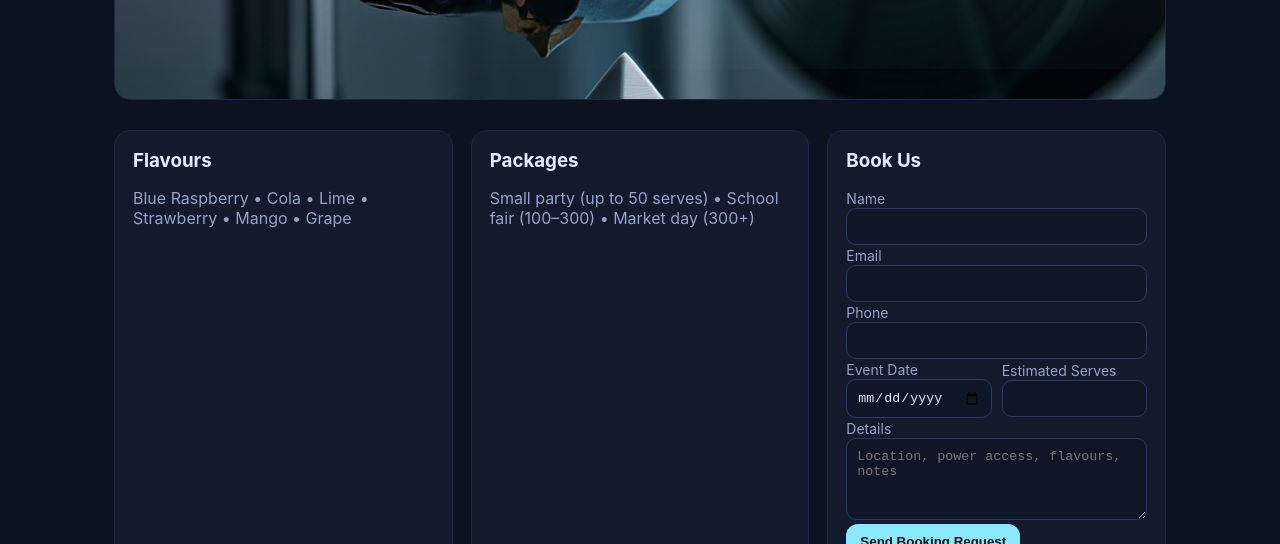
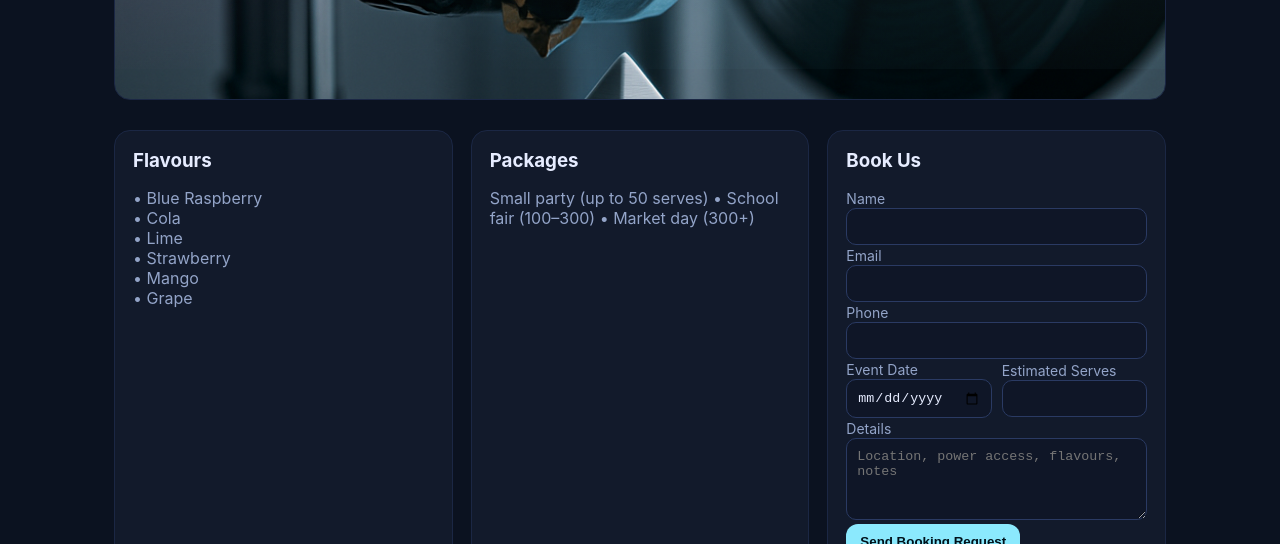
Before and after one commit to i3u5hy/nutt-house, a plain HTML site: page slushies.html in a window 1280 px wide. Shown: the part 256-800 px from the top of the page. Drawn offline with Linux system fonts and the light colour scheme; files whose address does not match are found by name.

Commit message:
Update slushies.html

```diff
--- a/slushies.html
+++ b/slushies.html
@@ -5,7 +5,7 @@
 <header class="hero"><div class="inner"><div class="kicker">Events</div><h2>Creative Slushies</h2>
 <p class="subtitle">Book us for markets, fairs and parties — flavours, packages, gallery & latest posts.</p></div></header>
 <section class="grid">
-  <div class="card"><h3>Flavours</h3><p id="flavours">Blue Raspberry • Cola • Lime • Strawberry • Mango • Grape</p></div>
+  <div class="card"><h3>Flavours</h3><p id="flavours">• Blue Raspberry <br>• Cola <br>• Lime <br>• Strawberry <br>• Mango <br>• Grape</p></div>
   <div class="card"><h3>Packages</h3><p>Small party (up to 50 serves) • School fair (100–300) • Market day (300+)</p></div>
   <div class="card"><h3>Book Us</h3>
     <form id="slushiesBookForm">
```
